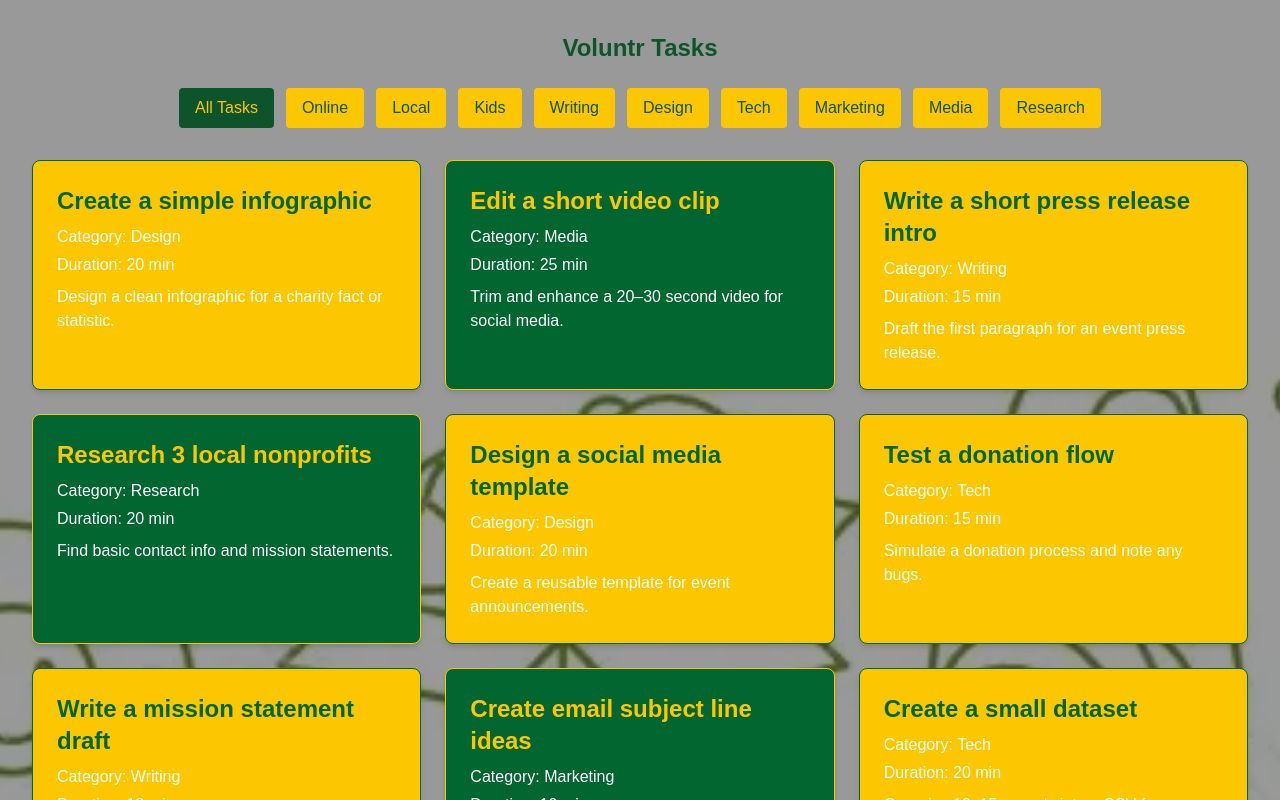
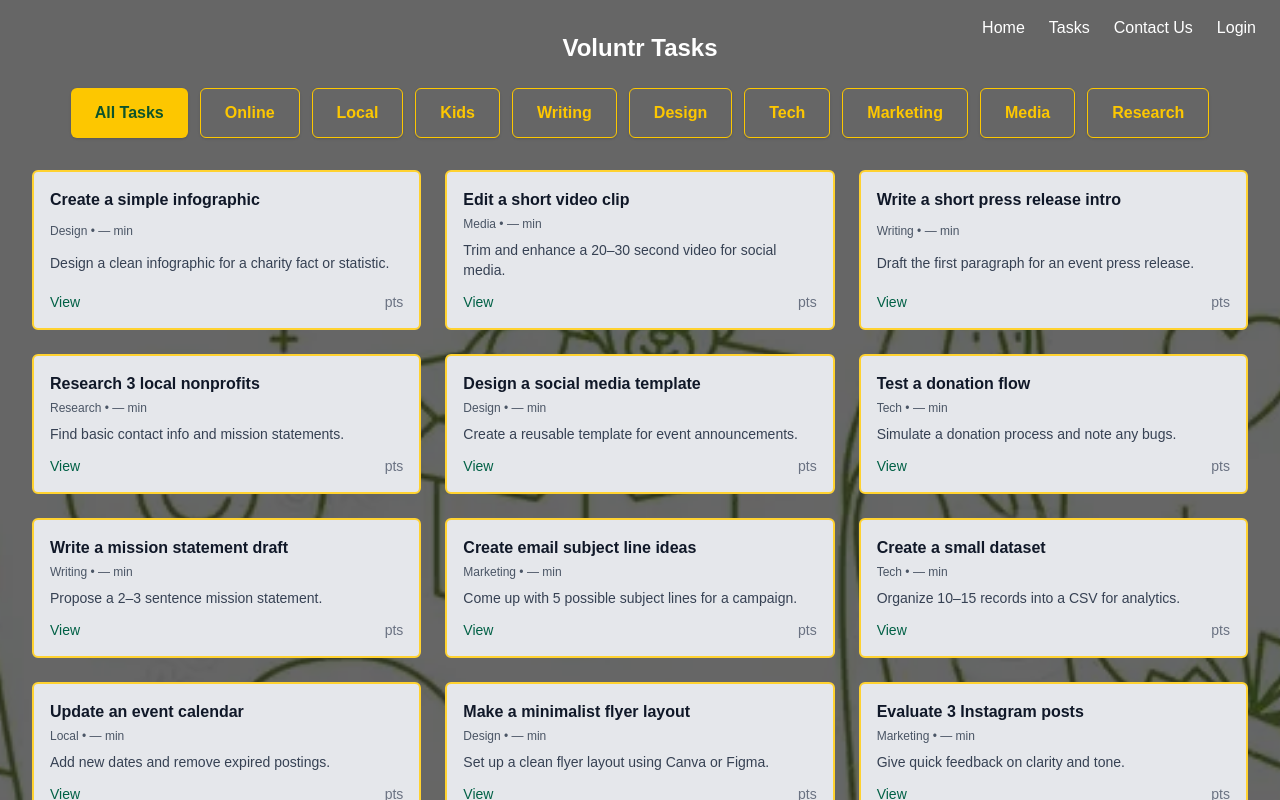
Before and after one commit to S-hussaini/cprg306-project, a Next.js app: page /tasks in a window 1280 px wide. Shown: the top 800 px of the page. Built offline with nearby package versions, Linux system fonts and the light colour scheme.

Commit message:
update the site footer/header and import in page.js, and change the color of the tasks page, and also edit the button.js and remove some files like navbar.js, we do not need it

```diff
--- a/app/contact/page.js
+++ b/app/contact/page.js
@@ -1,5 +1,6 @@
 "use client";
 import Link from "next/link";
+import PageHeader from "../../components/SiteHeader";
 
 export default function Contact() {
   return (
@@ -11,16 +12,7 @@ export default function Contact() {
 
       <div className="absolute inset-0 bg-black/60"></div>
 
-      <header className="absolute top-0 left-0 w-full z-50">
-        <div className="max-w-7xl mx-auto px-6 py-4 flex justify-end items-center text-white">
-          <nav className="space-x-6 font-medium">
-            <Link href="/" className="hover:text-yellow-400">Home</Link>
-            <Link href="/tasks" className="hover:text-yellow-400">Tasks</Link>
-            <Link href="/contact" className="hover:text-yellow-400">Contact Us</Link>
-            <Link href="/signup" className="hover:text-yellow-400">Sign Up</Link>
-          </nav>
-        </div>
-      </header>
+      <PageHeader />
 
       <main className="relative z-10 flex flex-col items-center justify-center min-h-screen px-6 text-center">
         <h1 className="text-4xl sm:text-5xl font-extrabold text-white mb-4 drop-shadow-lg">
--- a/app/login/page.js
+++ b/app/login/page.js
@@ -1,6 +1,7 @@
 "use client";
 import { useState } from "react";
 import Link from "next/link";
+import PageHeader from "../../components/SiteHeader";
 
 export default function Login() {
   const [showPassword, setShowPassword] = useState(false);
@@ -13,6 +14,7 @@ export default function Login() {
       ></div>
 
       <div className="absolute inset-0 bg-black/60"></div>
+      <PageHeader />
 
       <main className="relative z-10 flex flex-col items-center justify-center min-h-screen px-6">
         <div className="bg-white/90 backdrop-blur-lg p-10 rounded-xl shadow-lg w-full max-w-md">
--- a/app/page.js
+++ b/app/page.js
@@ -1,28 +1,16 @@
-import Link from "next/link";
-
+import PageHeader from "../components/SiteHeader";
+import Button from "../components/Button";
+import SiteFooter from "../components/SiteFooter";
 export default function Home() {
   return (
     <div className="relative min-h-screen">
       <div
         className="absolute inset-0 bg-cover bg-center"
         style={{ backgroundImage: "url('/pic.png')" }}
+      />
 
-      ></div>
-
-      {/* Overlay */}
       <div className="absolute inset-0 bg-black/60"></div>
-
-      {/* Header/Navbar */}
-      <header className="absolute top-0 left-0 w-full z-50">
-        <div className="max-w-7xl mx-auto px-6 py-4 flex justify-end items-center text-white">
-          <nav className="space-x-6 font-medium">
-            <Link href="/" className="hover:text-yellow-400">Home</Link>
-            <Link href="/tasks" className="hover:text-yellow-400">Tasks</Link>
-            <Link href="/contact" className="hover:text-yellow-400">Contact Us</Link>
-            <Link href="/signup" className="hover:text-yellow-400">Sign Up</Link>
-          </nav>
-        </div>
-      </header>
+      <PageHeader />
 
       <main className="relative z-10 flex flex-col items-center justify-center text-center min-h-screen px-6">
         <h1 className="text-4xl sm:text-5xl font-extrabold text-white leading-tight mb-4 drop-shadow-lg">
@@ -33,20 +21,15 @@ export default function Home() {
         </p>
 
         <div className="flex flex-wrap gap-4 justify-center">
-          <Link
-            href="/tasks"
-            className="px-6 py-3 bg-yellow-400 text-green-900 font-semibold rounded-md shadow hover:opacity-95 transition"
-          >
-            Browse Tasks
-          </Link>
-          <Link
-            href="/signup"
-            className="px-6 py-3 border border-yellow-400 text-yellow-400 rounded-md hover:bg-yellow-400 hover:text-green-900 transition"
-          >
-            Create Account
-          </Link>
+          <Button href="/tasks" type="primary">Browse Tasks</Button>
+          <Button href="/signup" type="secondary">Create Account</Button>
         </div>
       </main>
+
+      <div className= "relative z-10 mt-auto">
+        <SiteFooter />
+      </div>
     </div>
+
   );
 }
--- a/app/tasks/page.js
+++ b/app/tasks/page.js
@@ -1,6 +1,9 @@
 "use client";
 import { useState } from "react";
 import tasksData from "../tasks.json";
+import TaskCard from "../../components/TaskCard";
+import PageHeader from "../../components/SiteHeader";
+import Button from "../../components/Button";
 
 export const filters = [
   { label: "All Tasks", value: "all" },
@@ -15,18 +18,6 @@ export const filters = [
   { label: "Research", value: "Research" }
 ];
 
-const categoryColors = {
-  Design: "bg-yellow-400 text-green-800",
-  Media: "bg-green-800 text-yellow-400",
-  Writing: "bg-yellow-400 text-green-800",
-  Research: "bg-green-800 text-yellow-400",
-  Tech: "bg-yellow-400 text-green-800",
-  Marketing: "bg-green-800 text-yellow-400",
-  Local: "bg-yellow-400 text-green-800",
-  Online: "bg-green-800 text-yellow-400",
-  Kids: "bg-yellow-400 text-green-800"
-};
-
 export default function TasksPage() {
   const [selectedFilter, setSelectedFilter] = useState("all");
 
@@ -37,56 +28,37 @@ export default function TasksPage() {
 
   return (
     <div className="relative min-h-screen p-8">
-      {/* Background image */}
       <div
         className="absolute inset-0 bg-cover bg-center"
         style={{ backgroundImage: "url('/pic.png')" }}
       ></div>
 
-      <div className="absolute inset-0 bg-black/40"></div>
+      <div className="absolute inset-0 bg-black/60"></div>
 
-      {/* Main content */}
+      <PageHeader />
+
       <div className="relative z-10">
-        <h1 className="text-2xl font-bold mb-6 text-center text-green-900">
+        <h1 className="text-2xl font-bold mb-6 text-center text-white">
           Voluntr Tasks
         </h1>
 
-        {/* Filters */}
+        {/* Filters using Button component */}
         <div className="flex flex-wrap gap-3 justify-center mb-8">
           {filters.map((filter) => (
-            <button
+            <Button
               key={filter.value}
-              className={`px-4 py-2 rounded font-medium transition ${
-                selectedFilter === filter.value
-                  ? "bg-green-900 text-yellow-400"
-                  : "bg-yellow-400 text-green-900 hover:bg-green-900 hover:text-yellow-400"
-              }`}
               onClick={() => setSelectedFilter(filter.value)}
+              type={ selectedFilter === filter.value ? "primary" : "secondary" }
             >
               {filter.label}
-            </button>
+            </Button>
           ))}
         </div>
 
-        {/* Tasks Grid */}
+        {/* Tasks Grid using TaskCard */}
         <div className="grid grid-cols-1 sm:grid-cols-2 lg:grid-cols-3 gap-6">
           {filteredTasks.map((task) => (
-            <div
-              key={task.id}
-              className={`p-6 rounded-lg shadow-md border ${categoryColors[task.category]}`}
-            >
-              <h2 className="text-2xl font-semibold mb-2">{task.title}</h2>
-
-              <p className="text-white mb-1">
-                <span className="font-medium">Category:</span> {task.category}
-              </p>
-
-              <p className="text-white mb-1">
-                <span className="font-medium">Duration:</span> {task.duration} min
-              </p>
-
-              <p className="text-white mt-2">{task.description}</p>
-            </div>
+            <TaskCard key={task.id} task={task} />
           ))}
         </div>
       </div>
--- a/components/Button.js
+++ b/components/Button.js
@@ -1,33 +1,24 @@
-export function SimpleButton({
-  displayText = "Click me",
-  eventHandler,
-  // not awesome because 1 color added will override all of this
-  colors = "bg-black text-white hover:bg-blue-800",
-}) {
+import Link from "next/link";
+
+export default function Button({ href, children, type = "primary", onClick }) {
+  const baseClasses = "px-6 py-3 rounded-md font-semibold shadow transition";
+
+  const styles = {
+    primary: "bg-yellow-400 text-green-900 hover:opacity-95",
+    secondary: "border border-yellow-400 text-yellow-400 hover:bg-yellow-400 hover:text-green-900",
+  };
+
+  if (href) {
+    return (
+      <Link href={href} className={`${baseClasses} ${styles[type]}`}>
+        {children}
+      </Link>
+    );
+  }
+
   return (
-    <button
-      onClick={eventHandler}
-      className={`${colors} py-4 px-12 my-4 bg-orange-500 rounded-full transition ease-linear duration-150 cursor-pointer `}
-    >
-      {displayText}
+    <button onClick={onClick} className={`${baseClasses} ${styles[type]}`}>
+      {children}
     </button>
   );
 }
-
-export function AppButton({ text, onClick, variant = "primary" }) {
-  const variants = {
-    primary:
-      "bg-blue-500 hover:bg-blue-700 dark:bg-orange-500 hover:dark:bg-orange-700",
-    secondary:
-      "bg-gray-500 hover:bg-gray-700 dark:bg-gray-600 hover:dark:bg-gray-800",
-    outline: "",
-  };
-  return (
-    <button
-      onClick={onClick}
-      className={`${variants[variant]}  px-4 py-2 rounded-full cursor-pointer`}
-    >
-      {text}
-    </button>
-  );
-}
--- a/components/Navbar.js
+++ /dev/null
@@ -1,85 +0,0 @@
-// components/Navbar.js
-"use client";
-
-import { useState, useEffect } from "react";
-import Link from "next/link";
-import { FiMenu, FiX, FiSearch } from "react-icons/fi";
-
-export default function Navbar() {
-  const [open, setOpen] = useState(false);
-
-  // close mobile menu on escape
-  useEffect(() => {
-    const onKey = (e) => { if (e.key === "Escape") setOpen(false); };
-    window.addEventListener("keydown", onKey);
-    return () => window.removeEventListener("keydown", onKey);
-  }, []);
-
-  return (
-    <header className="sticky top-0 z-50 bg-white/80 backdrop-blur border-b">
-      <div className="max-w-6xl mx-auto px-4 sm:px-6 lg:px-8">
-        <div className="flex items-center justify-between h-16">
-          {/* Left: logo */}
-          <div className="flex items-center gap-3">
-            <Link href="/" className="flex items-center gap-3">
-              <div className="w-10 h-10 rounded-lg bg-linear-to-br from-green-500 to-emerald-400 text-white flex items-center justify-center font-bold">V</div>
-              <div className="leading-tight">
-                <div className="text-lg font-extrabold">Voluntr</div>
-                <div className="text-xs text-gray-500 -mt-0.5 hidden md:block">Quick acts. Real impact.</div>
-              </div>
-            </Link>
-          </div>
-
-          {/* Center: search (desktop) */}
-          <div className="flex-1 hidden md:flex justify-center px-4">
-            <div className="w-full max-w-xl">
-              <label className="relative block">
-                <span className="sr-only">Search tasks</span>
-                <span className="absolute inset-y-0 left-3 flex items-center">
-                  <FiSearch className="text-gray-400" />
-                </span>
-                <input
-                  id="global-search"
-                  placeholder="Search tasks, categories or location (e.g. 'education', 'park')"
-                  className="w-full rounded-lg border bg-white px-10 py-2 text-sm placeholder-gray-400 focus:outline-none focus:ring-2 focus:ring-emerald-300"
-                />
-              </label>
-            </div>
-          </div>
-
-          {/* Right: actions */}
-          <div className="flex items-center gap-3">
-            <div className="hidden sm:flex sm:items-center sm:gap-3">
-              <Link href="/signin" className="text-sm px-3 py-1 rounded-md border hover:bg-gray-50">Sign in</Link>
-              <Link href="/signup" className="text-sm px-3 py-1 rounded-md bg-emerald-600 text-white shadow-sm hover:opacity-95">Get Started</Link>
-            </div>
-
-            {/* mobile menu button */}
-            <button
-              onClick={() => setOpen((s) => !s)}
-              aria-label="Toggle menu"
-              className="md:hidden p-2 rounded-md text-gray-700 hover:bg-gray-100"
-            >
-              {open ? <FiX size={20} /> : <FiMenu size={20} />}
-            </button>
-          </div>
-        </div>
-      </div>
-
-      {/* Mobile menu */}
-      <div className={`md:hidden transition-max-height duration-300 ease-in-out overflow-hidden ${open ? "max-h-72" : "max-h-0"}`}>
-        <div className="px-4 pt-2 pb-4 space-y-2">
-          <Link href="/tasks" className="block px-3 py-2 rounded-md text-base font-medium text-gray-700 hover:bg-gray-50">Tasks</Link>
-          <Link href="/map" className="block px-3 py-2 rounded-md text-base font-medium text-gray-700 hover:bg-gray-50">Map</Link>
-          <Link href="/dashboard" className="block px-3 py-2 rounded-md text-base font-medium text-gray-700 hover:bg-gray-50">Dashboard</Link>
-          <a href="#about" className="block px-3 py-2 rounded-md text-base font-medium text-gray-700 hover:bg-gray-50">About</a>
-
-          <div className="pt-2 border-t">
-            <Link href="/signin" className="block px-3 py-2 rounded-md text-base text-gray-700 hover:bg-gray-50">Sign in</Link>
-            <Link href="/signup" className="mt-2 block px-3 py-2 rounded-md text-base bg-emerald-600 text-white text-center">Get Started</Link>
-          </div>
-        </div>
-      </div>
-    </header>
-  );
-}
--- /dev/null
+++ b/components/SiteHeader.js
@@ -0,0 +1,16 @@
+import Link from "next/link";
+
+export default function PageHeader() {
+  return (
+    <header className="absolute top-0 left-0 w-full z-50">
+      <div className="max-w-7xl mx-auto px-6 py-4 flex justify-end items-center text-white">
+        <nav className="space-x-6 font-medium">
+          <Link href="/" className="hover:text-yellow-400">Home</Link>
+          <Link href="/tasks" className="hover:text-yellow-400">Tasks</Link>
+          <Link href="/contact" className="hover:text-yellow-400">Contact Us</Link>
+          <Link href="/login" className="hover:text-yellow-400">Login</Link>
+        </nav>
+      </div>
+    </header>
+  );
+}
--- a/components/TaskCard.js
+++ b/components/TaskCard.js
@@ -3,12 +3,16 @@ import Link from "next/link";
 
 export default function TaskCard({ task }) {
   return (
-    <div className="bg-white p-4 rounded-md shadow">
-      <h4 className="font-semibold">{task.title}</h4>
-      <div className="text-xs text-gray-500 mt-1">{task.category} • {task.timeMinutes ?? "—"} min</div>
+    <div className="bg-gray-200 p-4 rounded-md border-2 border-amber-300 flex flex-col justify-between">
+      <h4 className="font-semibold text-gray-900">{task.title}</h4>
+      <div className="text-xs text-gray-600 mt-1">
+        {task.category} • {task.timeMinutes ?? "—"} min
+      </div>
       <p className="text-sm text-gray-700 mt-2 line-clamp-3">{task.description}</p>
       <div className="mt-3 flex justify-between items-center">
-        <Link href={`/tasks/${task.id}`} className="text-sm text-blue-600 hover:underline">View</Link>
+        <Link href={`/tasks/${task.id}`} className="text-sm text-emerald-800 hover:underline">
+          View
+        </Link>
         <div className="text-sm text-gray-500">{task.points} pts</div>
       </div>
     </div>
```
Also changed, not shown: components/PageHeader.js (deleted, +0 -43 lines), components/SiteFooter.js (+24 -2 lines).
